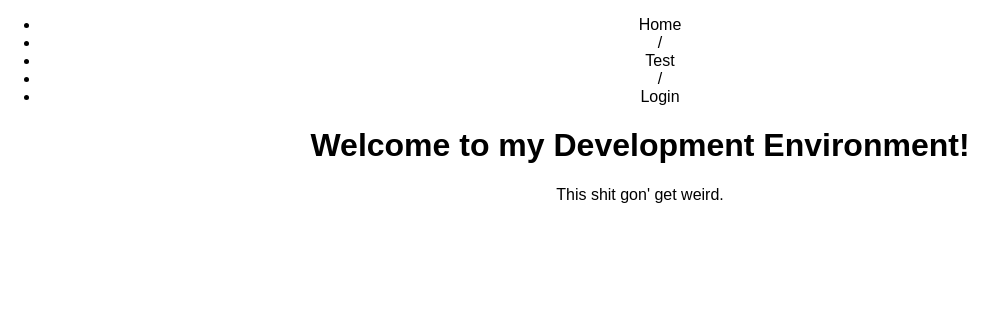
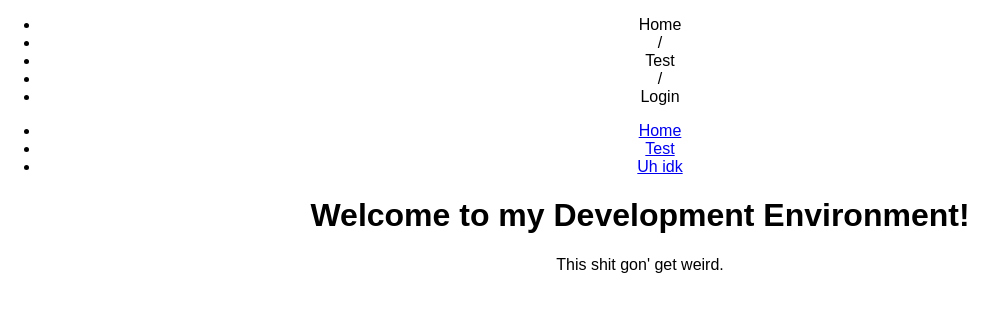
Before and after one commit to dopename/nickdev, a React app in the folder frontend/: page / in a window 1280 px wide. Shown: the top 312 px of the page, without its empty margins (0-1006 px from the left). Built offline with nearby package versions, Linux system fonts and the light colour scheme.

Commit message:
More initial setup - setting up side nav?

```diff
--- a/frontend/src/components/Home/Home.jsx
+++ b/frontend/src/components/Home/Home.jsx
@@ -3,6 +3,7 @@ import { Link, Route, Switch } from 'react-router-dom';
 import LoginPage from './LoginPage/LoginPage'
 import TestContent from './TestContent/TestContent'
 import './Home.css'
+import { Nav, NavItem, NavLink } from 'reactstrap';
 
 export default class Home extends Component {
 	constructor(props) {
@@ -55,6 +56,17 @@ export default class Home extends Component {
 				<TopNav changePage={this.changePage} handleLogout={this.handleLogout} logged_in={this.state.logged_in} />
 				<div className="row my-3">
 					<div className="col-lg-2">
+						<Nav veritcal>
+							<NavItem>
+								<NavLink href="#">Home</NavLink>
+							</NavItem>
+							<NavItem>
+								<NavLink href="#">Test</NavLink>
+							</NavItem>
+							<NavItem>
+								<NavLink href="#">Uh idk</NavLink>
+							</NavItem>
+						</Nav>
 					</div>
 					<div className="col-lg-8">
 						{this.state.activePage === 'home' ? <HomeContent /> : null}
```
